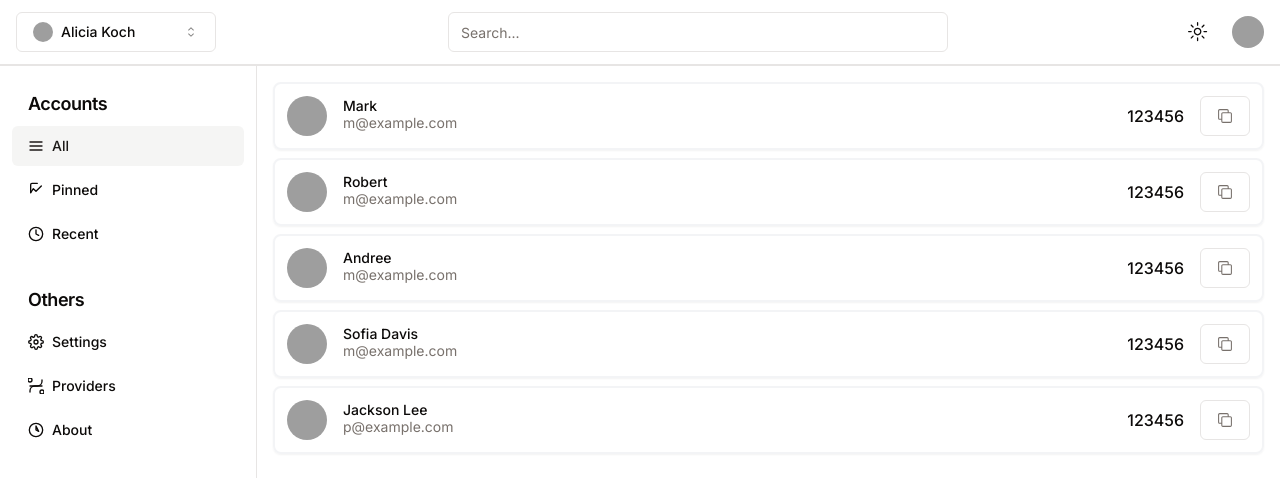
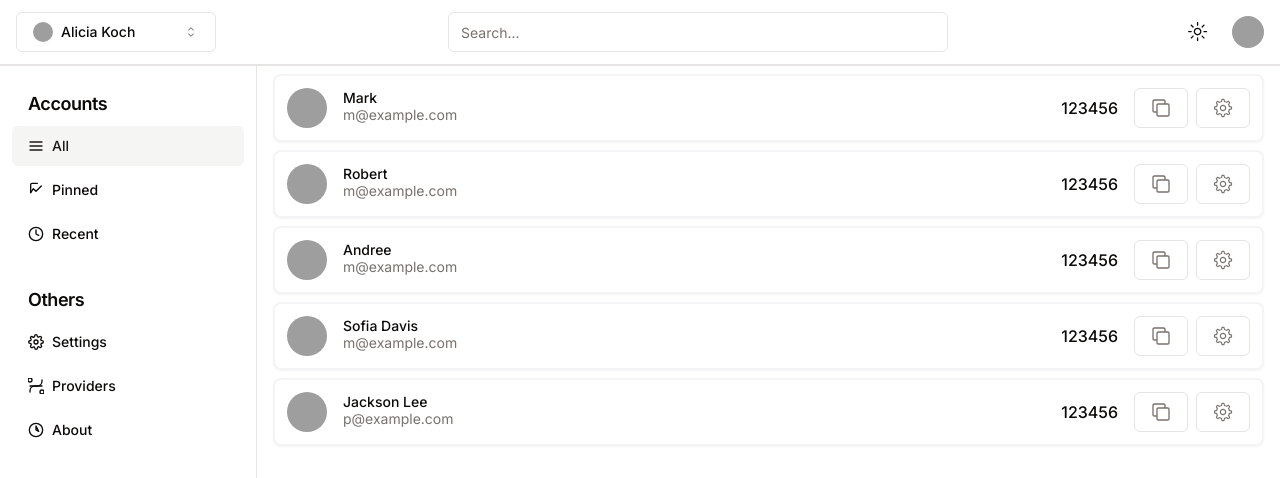
Before and after one commit to anh-ngn/get2FAst, a Next.js app: page / in a window 1280 px wide. Shown: the top 478 px of the page. Built offline with nearby package versions, Linux system fonts and the light colour scheme; grey boxes are pictures that could not be loaded.

Commit message:
add setting button

```diff
--- a/app/page.tsx
+++ b/app/page.tsx
@@ -86,7 +86,7 @@ export default function Main() {
               <div className="grid lg:grid-cols-5">
                 <Sidebar recents={playlists} className="hidden lg:block h-screen" />
                 <div className="col-span-3 lg:col-span-4 lg:border-l">
-                  <div className="h-full px-4 py-4 lg:px-4">
+                  <div className="h-full px-4 py-2 lg:px-4">
                     <Accounts accounts={accountData} />
                   </div>
                 </div>
--- a/components/accounts.tsx
+++ b/components/accounts.tsx
@@ -1,5 +1,5 @@
 import React from 'react';
-import { CopyIcon } from "@radix-ui/react-icons";
+import { CopyIcon, GearIcon } from "@radix-ui/react-icons";
 import { Avatar, AvatarFallback, AvatarImage } from "@/components/ui/avatar";
 import { Button } from "@/components/ui/button";
 import { Account } from '@/models/account';
@@ -25,8 +25,11 @@ export const Accounts: React.FC<AccountsProps> = ({ accounts }) => {
           </div>
           <div className="flex items-center">
             <span className="mr-4 text-md font-medium leading-none">{account.code}</span>
+            <Button variant="outline" className="mr-2">
+              <CopyIcon className="h-5 w-5 text-muted-foreground" />
+            </Button>
             <Button variant="outline" className="">
-              <CopyIcon className="h-4 w-4 text-muted-foreground" />
+              <GearIcon className="h-5 w-5 text-muted-foreground" />
             </Button>
           </div>
         </div>
```
